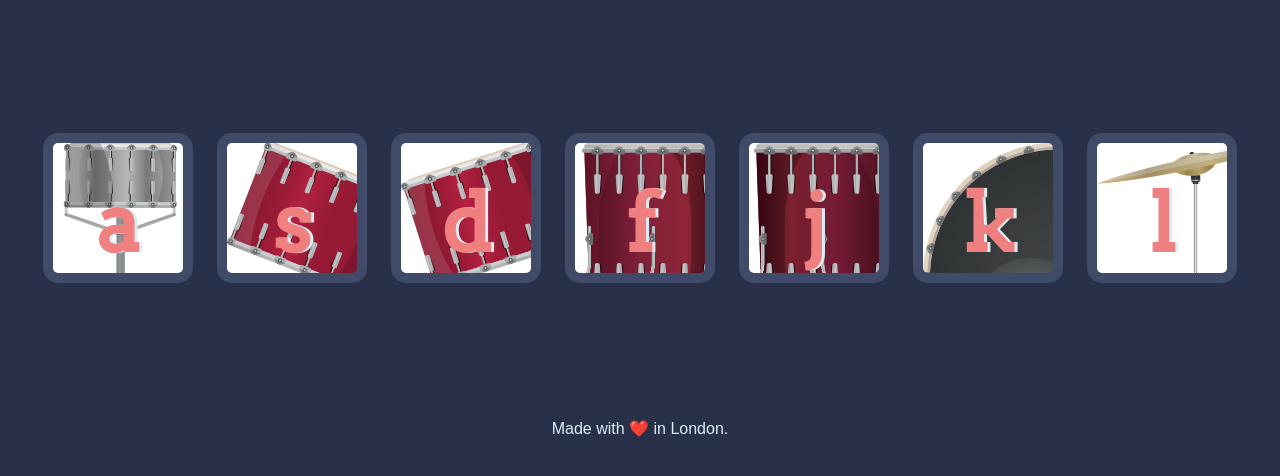
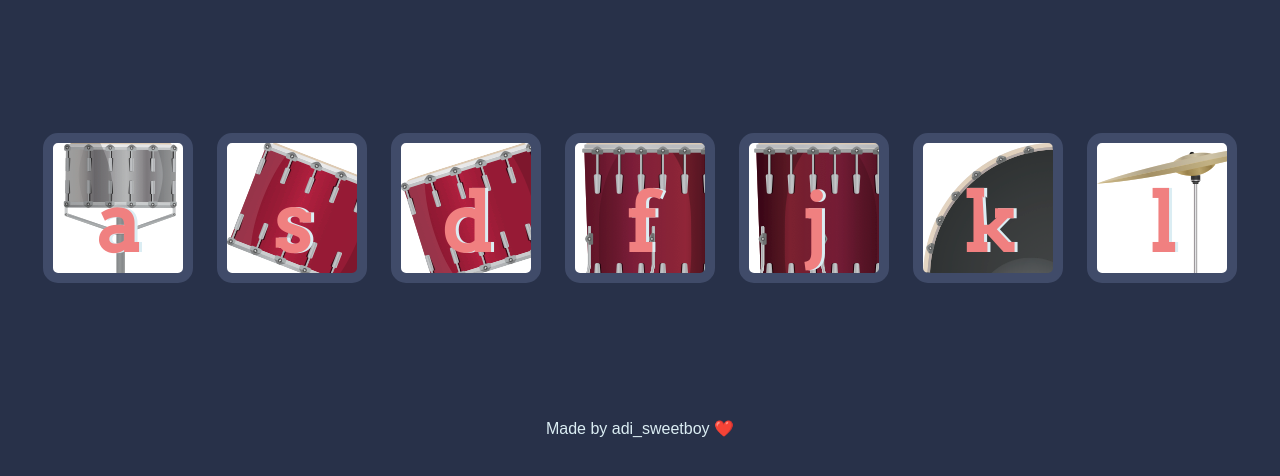
Before and after one commit to me-adi/drumkit-basic, a plain HTML site: page index.html in a window 1280 px wide. Shown: the part 156-632 px from the top of the page. Drawn offline with Linux system fonts and the light colour scheme.

Commit message:
Update index.html

```diff
--- a/index.html
+++ b/index.html
@@ -26,7 +26,7 @@
 </body>
 
 <footer>
-  Made with ❤️ in London.
+  Made by adi_sweetboy ❤️
 </footer>
 
 </html>
```
